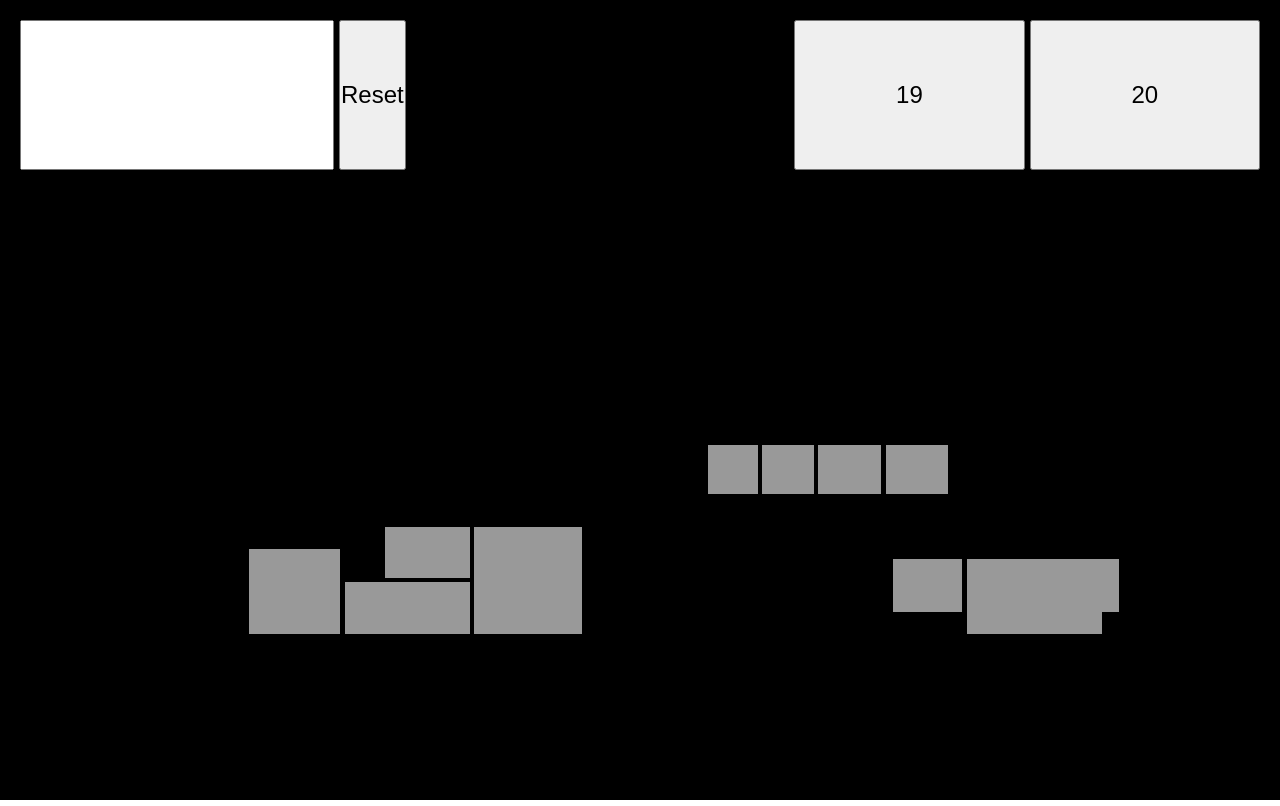
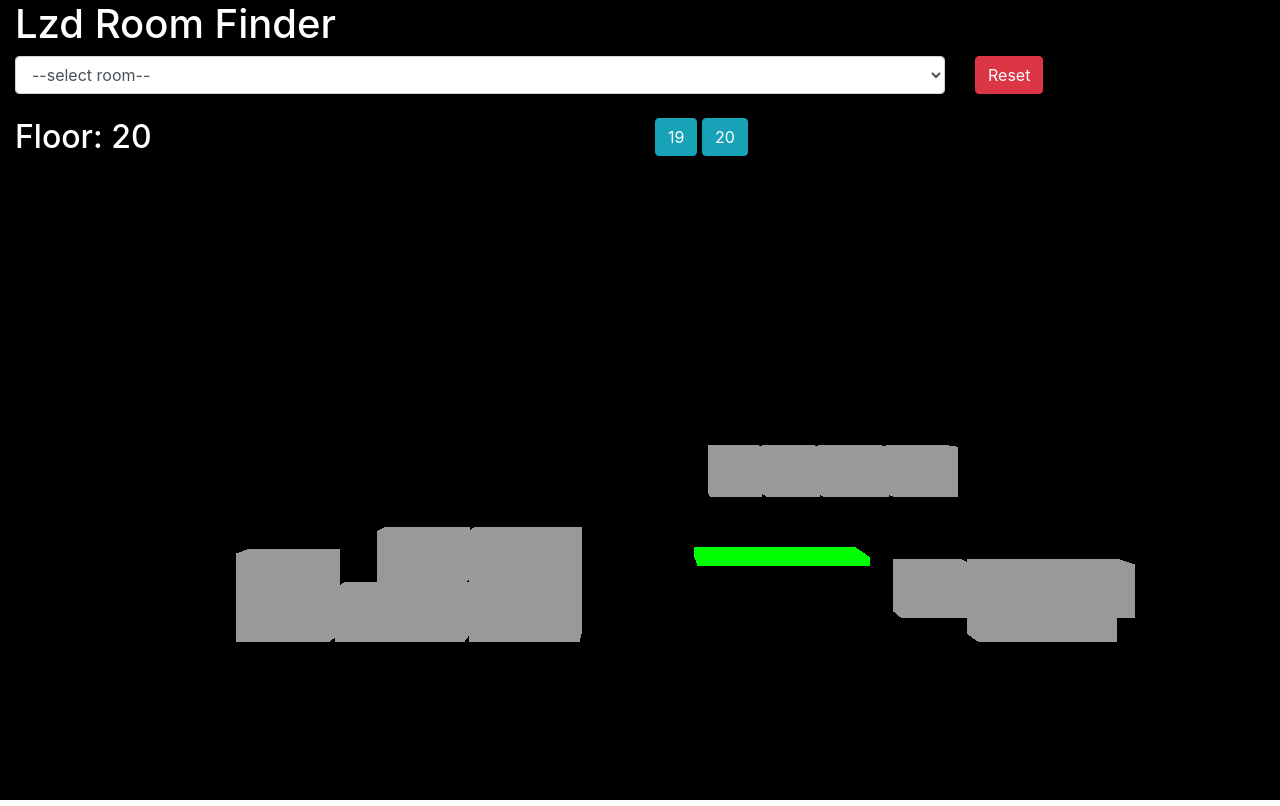
Before and after one commit to sh4d0w28/roomfinder, a plain HTML site: page index.html in a window 1280 px wide. Drawn offline with nearby package versions, Linux system fonts and the light colour scheme.

Commit message:
Update index.html

```diff
--- a/index.html
+++ b/index.html
@@ -1,89 +1,71 @@
-<html>
+<!doctype html>
+
+<html lang="en">
 <head>
-    <style>* {
-        margin: 0;
-        padding: 0;
-    }
-
-    html, body {
-        width: 100%;
-        height: 100%;
-        font-size: 20px;
-    }
-
-    canvas {
-        display: block;
-        background: #eee;
-    }
-
-    #div1 {
-        position: absolute;
-        top: 20px;
-        left: 20px;
-        width: 45%;
-    }
-
-    #div2 {
-        position: absolute;
-        top: 20px;
-        right: 20px;
-        width: 45%;
-        text-align: right;
-    }
-
-    #txtRoom, button {
-        font-size:24px;
-        height:150px;
-    }
-
-    #btn19, #btn20 {
-        width:40%;
-        height:150px;
-    }
-
-    </style>
-    <script src="https://threejsfundamentals.org/threejs/resources/threejs/r105/three.min.js"></script>
+    <meta charset="utf-8">
+    <meta name="viewport" content="width=device-width, initial-scale=1, shrink-to-fit=no">
+    <link rel="stylesheet" href="https://stackpath.bootstrapcdn.com/bootstrap/4.3.1/css/bootstrap.min.css"
+          integrity="sha384-ggOyR0iXCbMQv3Xipma34MD+dH/1fQ784/j6cY/iJTQUOhcWr7x9JvoRxT2MZw1T" crossorigin="anonymous">
+    <script type="text/javascript" src="three.min.js"></script>
 </head>
 <body>
-<div id="div1">
-    <input type="text" id="txtRoom" list="roomList" onchange="lookAtName()"/>
-    <button id="btnReset" onclick="resetSearch()">Reset</button>
-    <datalist id="roomList">
-        <option value="Aphrodite"/>
-        <option value="Apollo"/>
-        <option value="Ares"/>
-        <option value="Artemis"/>
-        <option value="Eros"/>
-        <option value="Hades"/>
-        <option value="Hebe"/>
-        <option value="Helios"/>
-        <option value="Hera"/>
-        <option value="Heracles"/>
-        <option value="Hermes"/>
-        <option value="Iris"/>
-        <option value="Morpheus"/>
-        <option value="Metis"/>
-        <option value="Nike"/>
-        <option value="Poseidon"/>
-        <option value="Selene"/>
-        <option value="Uranus"/>
-        <option value="Athena"/>
-        <option value="Phoenix"/>
-        <option value="Pandora"/>
-        <option value="Demeter"/>
-        <option value="Hermione"/>
-        <option value="Roma"/>
-        <option value="Odysseus"/>
-        <option value="Phoebe"/>
-        <option value="Orion"/>
-        <option value="Zeus"/>
-    </datalist>
+<div style="position:absolute;top:0px;">
+    <canvas id="canvas"></canvas>
 </div>
-<div id="div2">
-    <button id="btn19" onclick="goFloor(19)">19</button>
-    <button id="btn20" onclick="goFloor(20)">20</button>
+<div class="container-fluid">
+    <div class="row">
+        <div class="col-12"><h1 style="color:white;">Lzd Room Finder</h1></div>
+    </div>
+    <div class="row">
+        <div class="col-9">
+            <select class="form-control" id="slctRoom" onchange="lookAtName()">
+                <option value="">--select room--</option>
+                <option value="Aphrodite">Aphrodite - 19F</option>
+                <option value="Apollo">Apollo - 19F</option>
+                <option value="Ares">Ares - 19F</option>
+                <option value="Athena">Athena - 20F</option>
+                <option value="Artemis">Artemis - 19F</option>
+                <option value="Demeter">Demeter - 20F</option>
+                <option value="Eros">Eros - 19F</option>
+                <option value="Hades">Hades - 19F</option>
+                <option value="Hebe">Hebe - 19F</option>
+                <option value="Helios">Helios - 19F</option>
+                <option value="Hera">Hera - 19F</option>
+                <option value="Heracles">Heracles - 19F</option>
+                <option value="Hermes">Hermes - 19F</option>
+                <option value="Hermione">Hermione - 20F</option>
+                <option value="Iris">Iris - 19F</option>
+                <option value="Morpheus">Morpheus - 19F</option>
+                <option value="Metis">Metis - 19F</option>
+                <option value="Nike">Nike - 19F</option>
+                <option value="Odysseus">Odysseus - 20F</option>
+                <option value="Orion">Orion - 20F</option>
+                <option value="Pandora">Pandora - 20F</option>
+                <option value="Phoebe">Phoebe - 20F</option>
+                <option value="Phoenix">Phoenix - 20F</option>
+                <option value="Poseidon">Poseidon - 19F</option>
+                <option value="Roma">Roma - 20F</option>
+                <option value="Selene">Selene - 19F</option>
+                <option value="Uranus">Uranus - 19F</option>
+                <option value="Zeus">Zeus - 20F</option>
+            </select>
+        </div>
+        <div class="col-3">
+            <button class="btn btn-danger" id="btnReset" onclick="resetSearch()">Reset</button>
+        </div>
+    </div>
+    <br/>
+    <div class="row">
+        <div class="col">
+            <h2 style="color:white;" id="floorSelect">Floor: 20</h2>
+        </div>
+        <div class="col">
+            <button id="btn19" class="btn btn-info" onclick="goFloor(19)">19</button>
+            <button id="btn20" class="btn btn-info" onclick="goFloor(20)">20</button>
+        </div>
+    </div>
 </div>
-<canvas id="canvas"></canvas>
+
 <script>
     'use strict';
     /* global THREE */
@@ -101,8 +83,7 @@
 
     function initScene() {
         scene = new THREE.Scene();
-        var axesHelper = new THREE.AxesHelper(5);
-        scene.add(axesHelper);
+        scene.background = new THREE.Color( 0x000000 );
         data.forEach(function (room) {
             if (room.floor == floor) {
                 var roomObj = createRoom(room);
@@ -110,10 +91,27 @@
                 scene.add(roomObj);
             }
         });
+        addReception();
     }
 
     function refresh() {
         renderer.render(scene, camera);
+    }
+
+    function addReception() {
+        if(floor == 19) {
+            var geometry = new THREE.BoxGeometry(10, 40, 40);
+            var material = new THREE.MeshBasicMaterial({color: 0xff00ff00});
+            var cube = new THREE.Mesh(geometry, material);
+            cube.position.set(680, -470, 0);
+            scene.add(cube);
+        } else {
+            var geometry = new THREE.BoxGeometry(10, 120, 40);
+            var material = new THREE.MeshBasicMaterial({color: 0xff00ff00});
+            var cube = new THREE.Mesh(geometry, material);
+            cube.position.set(680, -400, 0);
+            scene.add(cube);
+        }
     }
 
     function createRoom(roomData) {
@@ -135,7 +133,7 @@
             -roomData.shape[0][1]
         );
 
-        var roomGeo = new THREE.ExtrudeGeometry(shape, {amount: 20, bevelEnabled: false});
+        var roomGeo = new THREE.ExtrudeGeometry(shape, {depth: 20, bevelEnabled: false});
         var material = new THREE.MeshBasicMaterial({color: 0x999999});  // grey
         var room = new THREE.Mesh(roomGeo, material);
         room.callback = selectRoom;
@@ -157,9 +155,9 @@
     }
 
     function lookAtName() {
-        var name = document.getElementById("txtRoom").value;
+        var name = document.getElementById("slctRoom").value;
         var roomFloor = getFloor(name);
-        if(floor != roomFloor) {
+        if (floor != roomFloor) {
             goFloor(roomFloor);
         }
         for (var i = 0; i < rooms.length; i++) {
@@ -172,12 +170,14 @@
 
     function goFloor(flr) {
         floor = flr;
+        document.getElementById("floorSelect").innerHTML = "Floor: " + flr;
         initScene();
         refresh();
     }
 
     function resetSearch() {
-        document.getElementById("txtRoom").value = '';
+        document.getElementById("slctRoom").value = '';
+
         initCamera();
         initScene();
         renderer.render(scene, camera);
@@ -197,7 +197,7 @@
             camera.lookAt(roomData.shape[0][0], -roomData.shape[0][1], 0);
         }
 
-        for (var i = 0; i< rooms.length; i++) {
+        for (var i = 0; i < rooms.length; i++) {
             if (rooms[i].data.name == roomData.name) {
                 rooms[i].material.color.setHex(0xff990000);
             } else {
@@ -352,17 +352,17 @@
         }
     ];
 
-</script>
-<script>
     (function () {
 
         var canvas = document.getElementById('canvas');
         // resize the canvas to fill browser window dynamically
         window.addEventListener('resize', resizeCanvas, false);
         window.addEventListener('load', init, false);
-        window.addEventListener('mousedown', clickRoom, false);
+
+        canvas.addEventListener('mousedown', clickRoom, false);
 
         function clickRoom(event) {
+            /*
             var raycaster = new THREE.Raycaster();
             var mouse = new THREE.Vector2();
             event.preventDefault();
@@ -377,6 +377,7 @@
             if (intersects.length > 0) {
                 intersects[0].object.callback();
             }
+            */
         }
 
         function resizeCanvas() {
```
